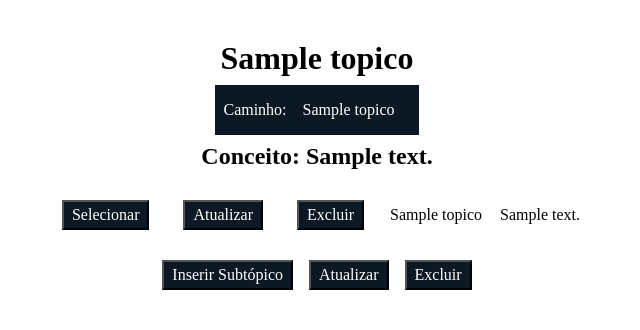
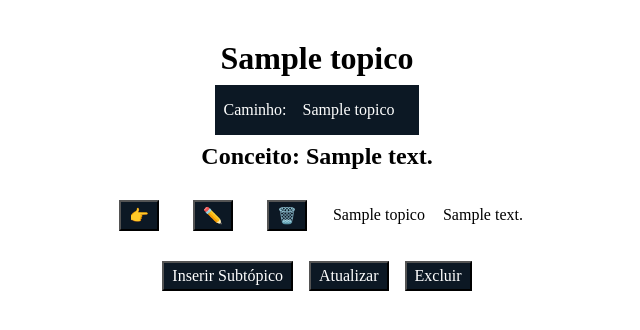
Before and after one commit to tiagoenriquez/editor-de-anotacoes, a Flask app: template src/views/templates/topicos/principal.html in a window 1280 px wide. Shown: the part 259-589 px from the top of the page, without its empty margins (323-963 px from the left). Run offline with Flask 3, Linux system fonts and the light colour scheme; the template is opened without the code that fills it: most values are stand-ins (such as "Sample title", 1, 10 or a date in 2020).

Commit message:
inserindo icones na pagina principal de topico de botao voltar em edicao de topico

```diff
--- a/src/views/templates/topicos/principal.html
+++ b/src/views/templates/topicos/principal.html
@@ -18,17 +18,17 @@
             <tr>
                 <td>
                     <form action="{{ url_for('topico.mostrar', id=topico.id) }}" method="get">
-                        <button type="submit">Selecionar</button>
+                        <button type="submit" title="Selecionar">👉️</button>
                     </form>
                 </td>
                 <td>
                     <form action="{{ url_for('topico.editar', id=topico.id) }}" method="get">
-                        <button type="submit">Atualizar</button>
+                        <button type="submit" title="Atualizar">✏️</button>
                     </form>
                 </td>
                 <td>
                     <form action="{{ url_for('topico.excluir', id=topico.id) }}" method="post">
-                        <button type="submit">Excluir</button>
+                        <button type="submit" title="Excluir">🗑️</button>
                     </form>
                 </td>
                 <td>{{ topico.nome }}</td>
```
Also changed, not shown: src/views/templates/topicos/edicao.html (+6 -1 lines).
